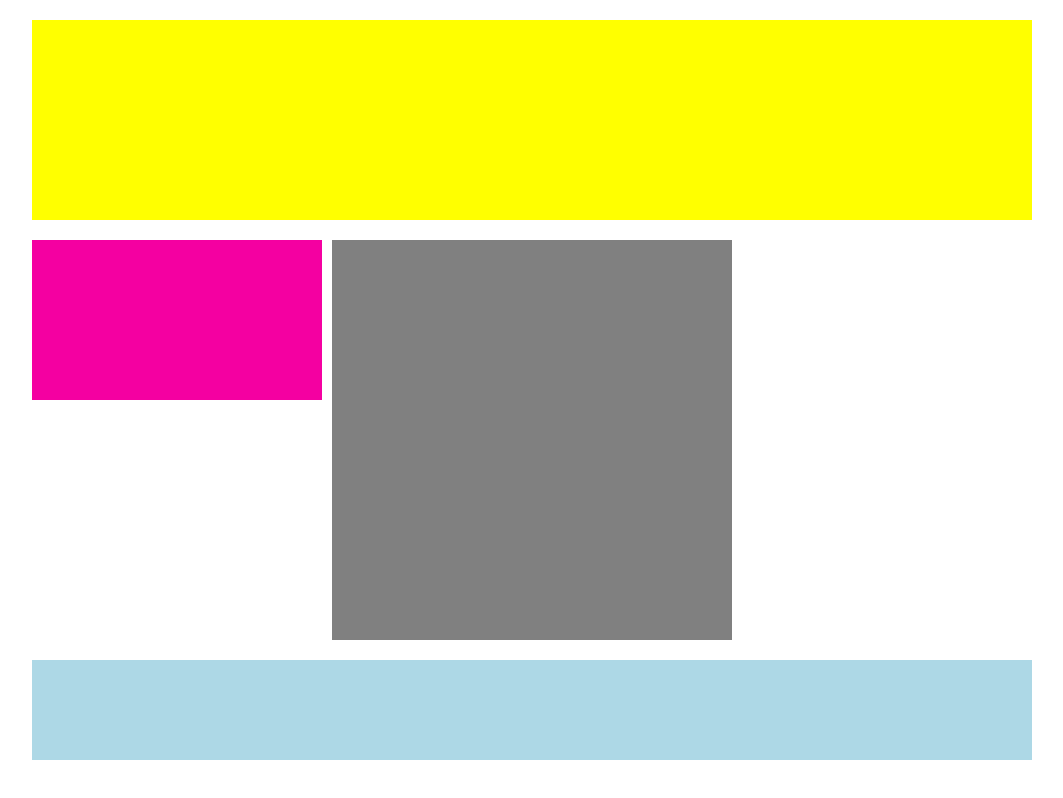
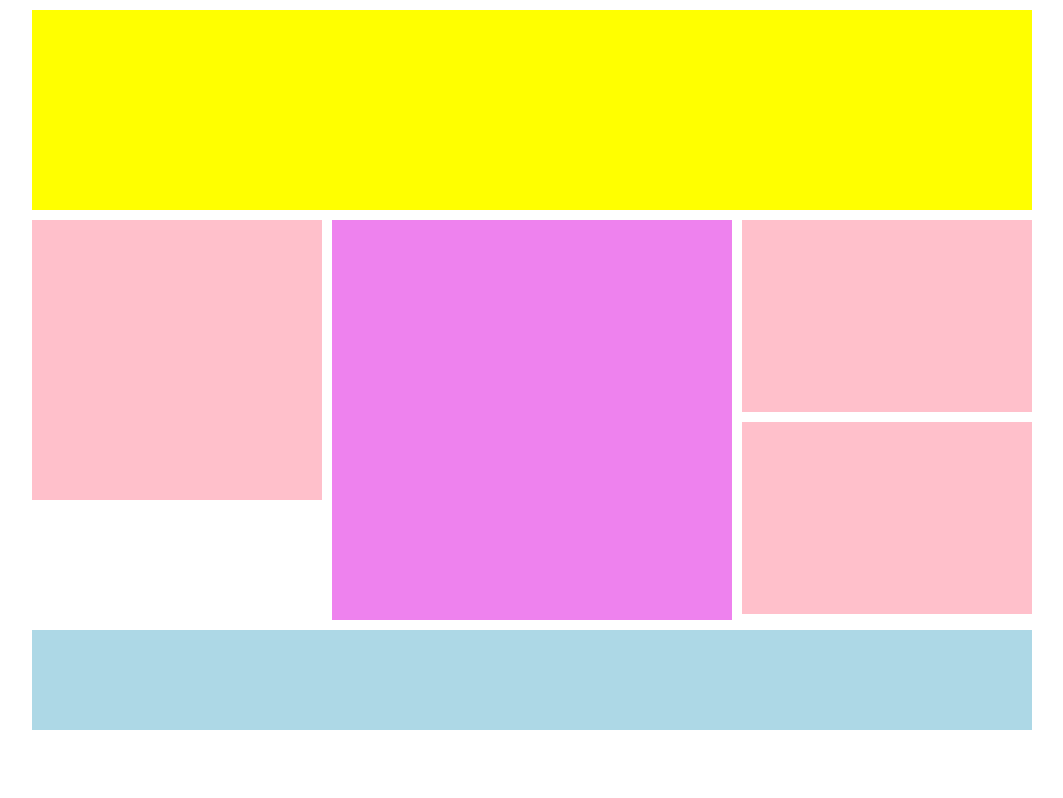
Before and after one commit to emanuelespa/htmlcss-struttura-wp, a plain HTML site: page index.html in a window 1280 px wide. Shown: the whole page, without its empty margins (108-1171 px from the left). Drawn offline with Linux system fonts and the light colour scheme.

Commit message:
esercizio: COLORI STRANI

```diff
--- a/css/style.css
+++ b/css/style.css
@@ -7,7 +7,7 @@
 header{
   height: 200px;
   background-color: yellow;
-  margin: 20px 0;
+  margin: 10px 0;
 }
 
 .container {
@@ -28,22 +28,38 @@ main::after{
 
 .col-left{
   float: left;
-  height: 40%;
+  height: 70%;
   width: 29%;
   margin-right: 1%;
-  background-color: #f400a1;
+  background-color: #ffc0cb;
 }
 
 .col-central{
   float: left;
   height: 100%;
   width: 40%;
-  background-color: grey;
+  background-color: violet;
 }
 
+.col-right {
+  float: left;
+  height: 48%;
+  width: 29%;
+  margin-left: 1%;
+  background-color: #ffc0cb;
+}
+
+.col-down{
+  float: left;
+  height: 48%;
+  width: 29%;
+  margin-left: 1%;
+  margin-top: 10px;
+  background-color: #ffc0cb;
+}
 
 footer{
   height: 100px;
   background-color: lightblue;
-  margin: 20px 0;
+  margin: 10px 0;
 }
--- a/index.html
+++ b/index.html
@@ -15,6 +15,9 @@
        <aside class="col-left"></aside>
        <section class="col-central"></section>
        <aside class="col-right"></aside>
+       <aside class="col-down">
+
+       </aside>
      </main>
 
     <footer>
```
